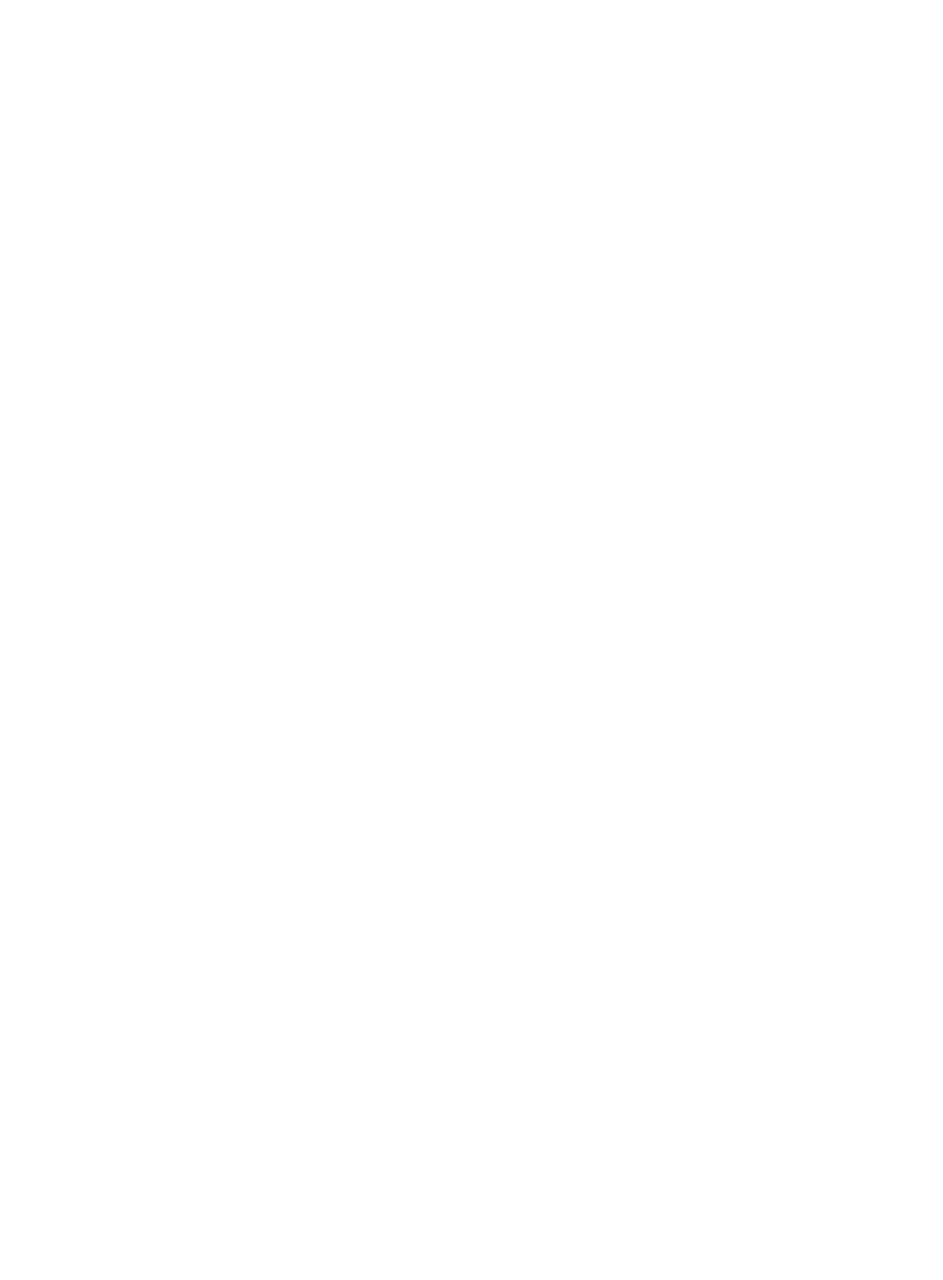
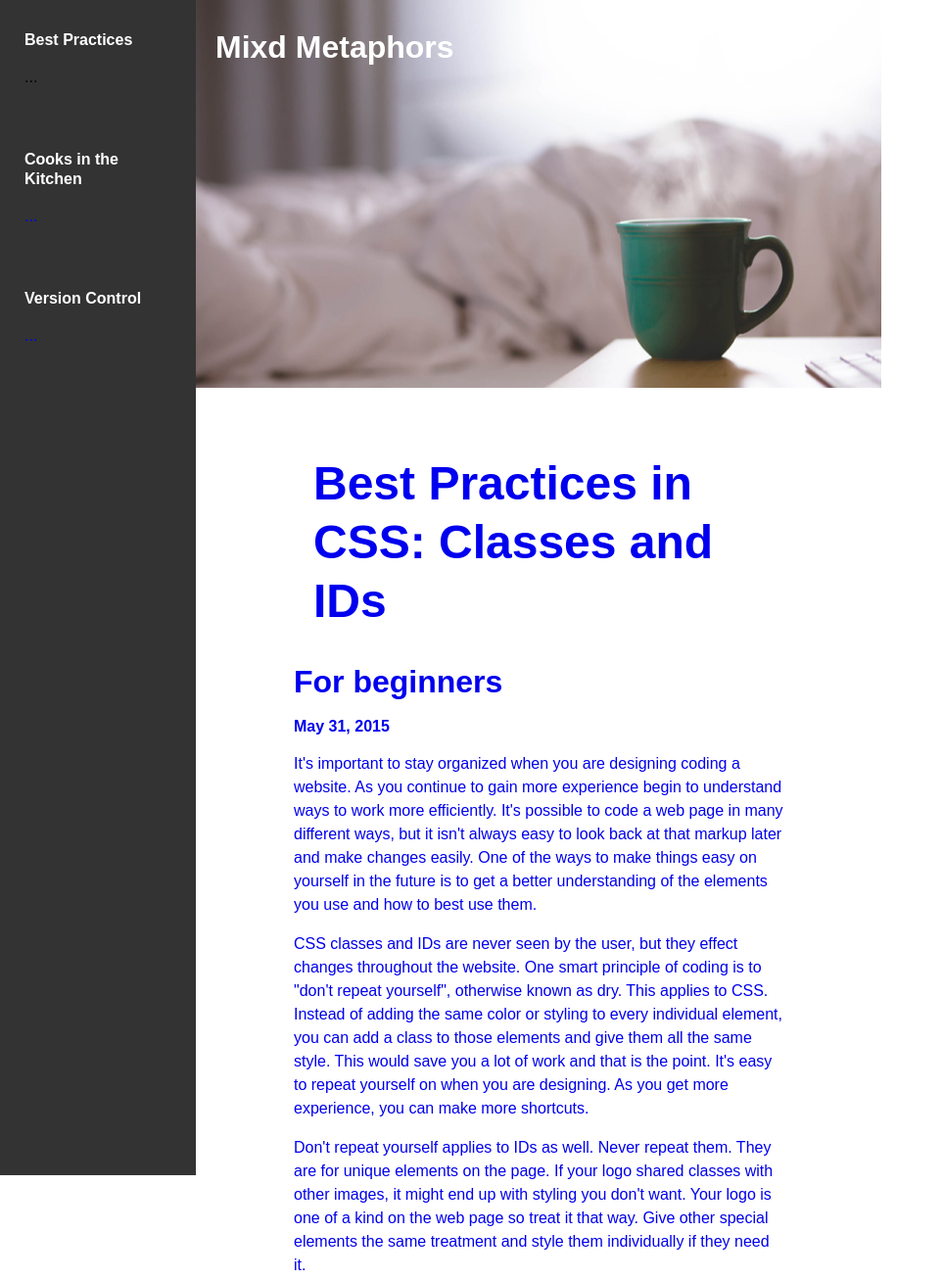
Before and after one commit to knosis/knosis.github.io, a plain HTML site: page blog/t2-css-design.html in a window 1280 px wide. Shown: the whole page at 98% size, without its empty margins (0-963 px from the left). Before the commit the page ends 800 px from the top, so only its background shows below. Drawn offline with Linux system fonts and the light colour scheme.

Commit message:
Add new stylesheets to all blogs

```diff
--- a/blog/c1-chefs-kitchen.html
+++ b/blog/c1-chefs-kitchen.html
@@ -1,9 +1,42 @@
 <!DOCTYPE html>
+<html>
 <head>
-  <title>Starting Out</title>
     <meta charset="UTF-8">
-  <link rel="stylesheet" type="text/css" href="your-stylesheet-link-here.css">
+    <title>Mixd Metaphors</title>
+    <link href="../stylesheets/blog-stylesheet.css" rel="stylesheet" type="text/css">
+    <link href="../stylesheets/default.css" rel="stylesheet" type="text/css">
+    <link href='http://fonts.googleapis.com/css?family=Open+Sans' rel='stylesheet' type='text/css'>
+    <link href='http://fonts.googleapis.com/css?family=Lato:400,900' rel='stylesheet' type='text/css'>
 </head>
+
+<body>
+    <div id="container">
+        <aside class="previous-articles">
+            <article>
+                <a href="/"><h2>Best Practices</h2></a>
+
+                <p>...</p>
+            </article>
+
+            <article>
+                <a href="https://knosis.github.io/blog/c1-chefs-kitchen.html"><h2>Cooks in the Kitchen</h2>
+
+                <p>...</p>
+            </article>
+
+            <article>
+                <a href="https://knosis.github.io/blog/t1-git-blog.html"><h2>Version Control</h2>
+
+                <p>...</p>
+            </article>
+        </aside>
+
+        <div id="wrap-main">
+            <header>
+                <div class="cover-img"></div>
+
+                <h1 class="cover-title">Mixd Metaphors</h1>
+            </header>
 
             <main>
               <h1>Just Enough Cooks in the Kitchen</h1>
@@ -19,6 +52,30 @@
                 <p>I've learned that asking for help is effective. People in this cohort are quick to respond.
                 </p>
 
+
                     <!-- copy and paste as many sections as you want to add paragraphs -->
                 </section>
             </main>
+        </div>
+
+
+        </div>
+        <!--<div id="footer">
+            <table class="tg">
+                <tr>
+                    <th class="tg-2uhc">
+                        <a href="/">Email</a>
+                    </th>
+
+                    <th class="tg-2uhc">
+                        <a href="https://github.com/knosis">GitHub</a>
+                    </th>
+
+                    <th class="tg-2uhc">
+                        <a href="https://twitter.com/entangld">Twitter</a>
+                    </th>
+                </tr>
+            </table>
+    </div>-->
+</body>
+</html>
--- a/blog/t2-css-design.html
+++ b/blog/t2-css-design.html
@@ -0,0 +1,102 @@
+<!DOCTYPE html>
+<html>
+<head>
+    <meta charset="UTF-8">
+    <title>Mixd Metaphors</title>
+    <link href="../stylesheets/blog-stylesheet.css" rel="stylesheet" type="text/css">
+    <link href="../stylesheets/default.css" rel="stylesheet" type="text/css">
+    <link href='http://fonts.googleapis.com/css?family=Open+Sans' rel='stylesheet' type='text/css'>
+    <link href='http://fonts.googleapis.com/css?family=Lato:400,900' rel='stylesheet' type='text/css'>
+</head>
+
+<body>
+    <div id="container">
+        <aside class="previous-articles">
+            <article>
+                <a href="/"><h2>Best Practices</h2></a>
+
+                <p>...</p>
+            </article>
+
+            <article>
+                <a href="https://knosis.github.io/blog/c1-chefs-kitchen.html"><h2>Cooks in the Kitchen</h2>
+
+                <p>...</p>
+            </article>
+
+            <article>
+                <a href="https://knosis.github.io/blog/t1-git-blog.html"><h2>Version Control</h2>
+
+                <p>...</p>
+            </article>
+        </aside>
+
+        <div id="wrap-main">
+            <header>
+                <div class="cover-img"></div>
+
+                <h1 class="cover-title">Mixd Metaphors</h1>
+            </header>
+
+            <main>
+                <h1>Best Practices in CSS: Classes and IDs</h1>
+
+                <h2>For beginners</h2>
+
+                <h4>May 31, 2015</h4>
+
+                <section>
+                    <p>It's important to stay organized when you are designing
+                      coding a website. As you continue to gain more experience
+                      begin to understand ways to work more efficiently. It's
+                      possible to code a web page in many different ways, but
+                      it isn't always easy to look back at that markup later
+                      and make changes easily. One of the ways to make things
+                      easy on yourself in the future is to get a better
+                      understanding of the elements you use and how to best use
+                      them.</p>
+
+                    <p>CSS classes and IDs are never seen by the user, but they
+                      effect changes throughout the website. One smart principle
+                      of coding is to "don't repeat yourself", otherwise known as
+                      dry. This applies to CSS. Instead of adding the same color
+                      or styling to every individual element, you can add a class
+                      to those elements and give them all the same style. This
+                      would save you a lot of work and that is the point. It's
+                      easy to repeat yourself on when you are designing. As you
+                      get more experience, you can make more shortcuts.</p>
+
+                      <p>Don't repeat yourself applies to IDs as well. Never repeat
+                        them. They are for unique elements on the page. If your logo
+                        shared classes with other images, it might end up with
+                        styling you don't want. Your logo is one of a kind on the
+                        web page so treat it that way. Give other special elements
+                        the same treatment and style them individually if they need it.</p>
+
+
+                    <!-- copy and paste as many sections as you want to add paragraphs -->
+                </section>
+            </main>
+        </div>
+
+
+        </div>
+        <!--<div id="footer">
+            <table class="tg">
+                <tr>
+                    <th class="tg-2uhc">
+                        <a href="/">Email</a>
+                    </th>
+
+                    <th class="tg-2uhc">
+                        <a href="https://github.com/knosis">GitHub</a>
+                    </th>
+
+                    <th class="tg-2uhc">
+                        <a href="https://twitter.com/entangld">Twitter</a>
+                    </th>
+                </tr>
+            </table>
+    </div>-->
+</body>
+</html>
```
Also changed, not shown: blog/blog-template.html (+14 -44 lines), blog/t1-git-blog.html (+61 -5 lines). Lines whose indentation alone changed are shown as unchanged.
